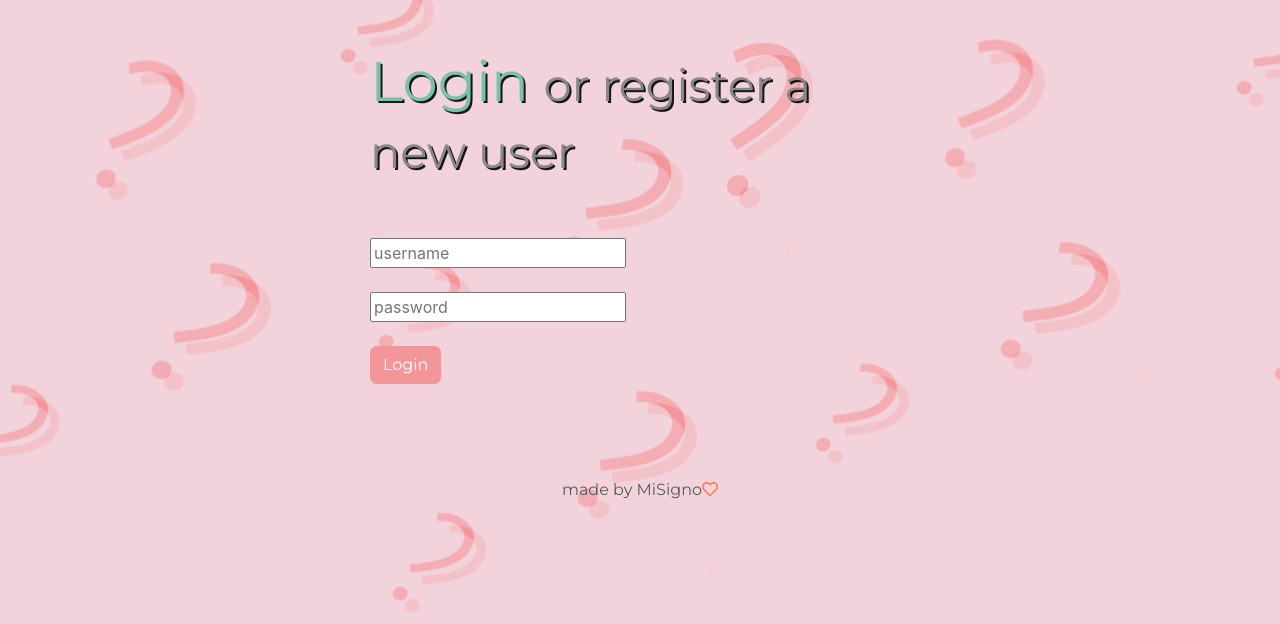
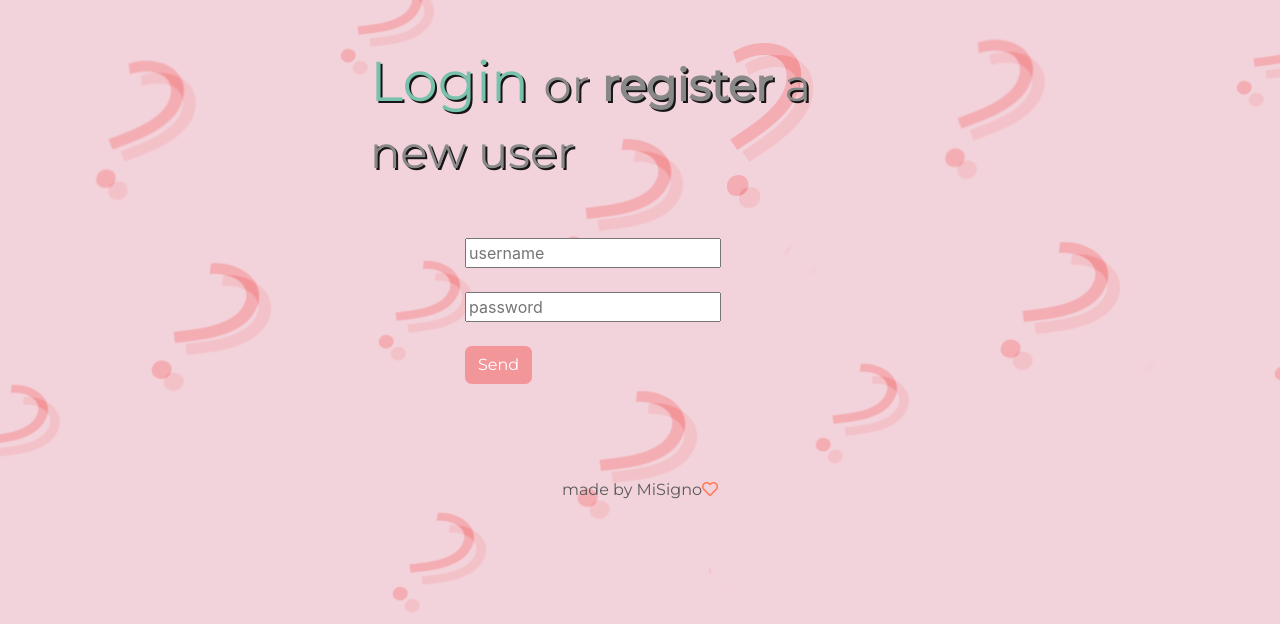
Before and after one commit to Code-Institute-Submissions/pythongameproject, a Flask app: page /login in a window 1280 px wide. Shown: the part 71-695 px from the top of the page. Run offline with Flask 2, Linux system fonts and the light colour scheme; some libraries are stand-ins or nearby versions.

Commit message:
WIP changes login button to send

```diff
--- a/templates/login.html
+++ b/templates/login.html
@@ -2,11 +2,11 @@
 <div class="container">
     <div class="row mt-5">
         <div class="col-md-6 offset-md-3">
-            <h2 class="display-4 text-primary">Login <small class="text-muted">or register a new user</small></h2>
+            <h2 class="display-4 text-primary">Login <small class="text-muted">or <strong>register</strong> a new user</small></h2>
         </div>
     </div>
     <div class="row mt-5 mb-5">
-        <div class="col-md-6 offset-md-3">
+        <div class="col-4 offset-4">
             <form action="/login" method="POST">
                 <input type="text" name="username" placeholder="username" />
                 <br>
@@ -14,7 +14,7 @@
                 <input type="password" name="password" placeholder="password" />
                 <br>
                 <br>
-                <button type="submit" class="btn btn-secondary my-2 my-sm-0">Login</button>
+                <button type="submit" class="btn btn-secondary my-2 my-sm-0">Send</button>
             </form>
         </div>
     </div>
```
